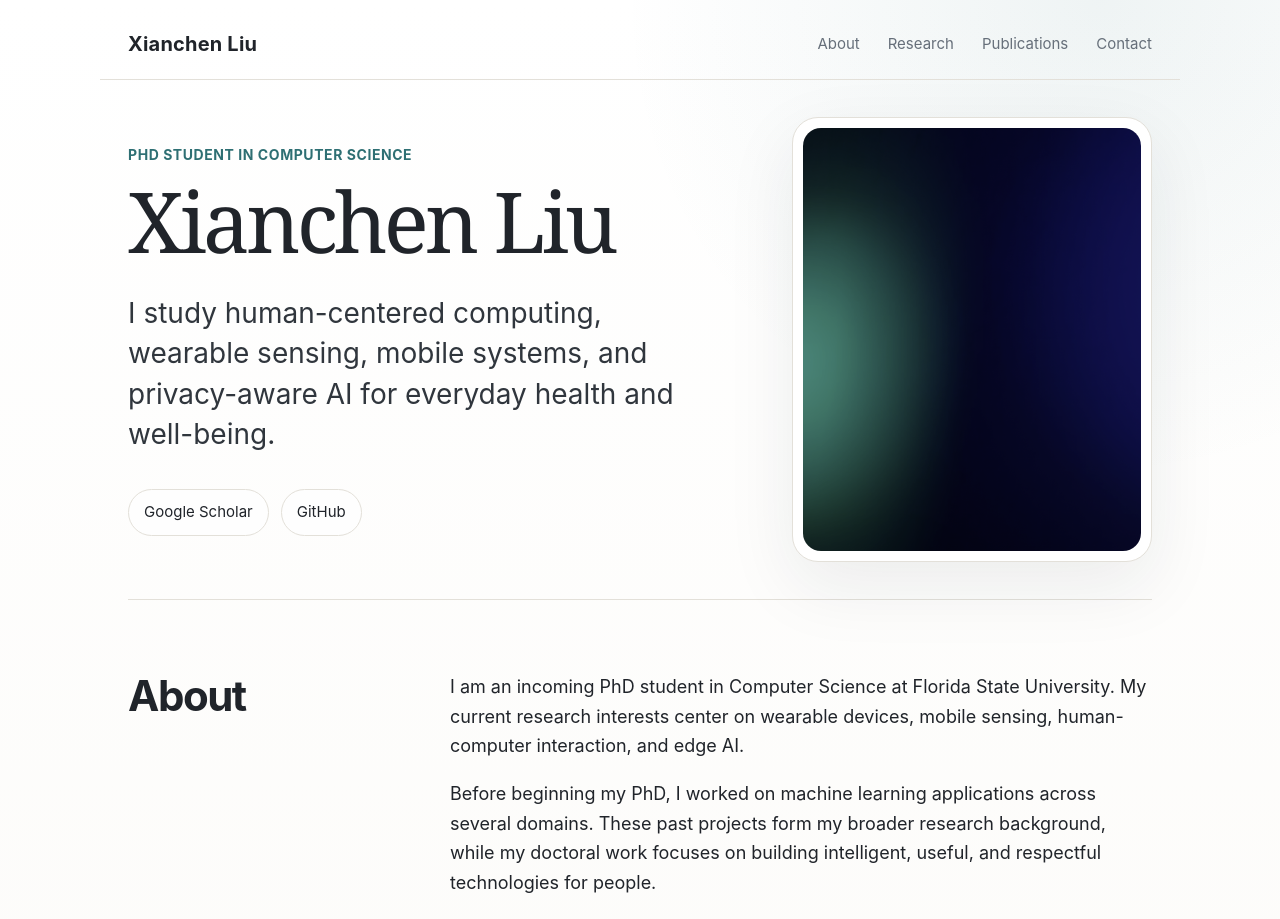
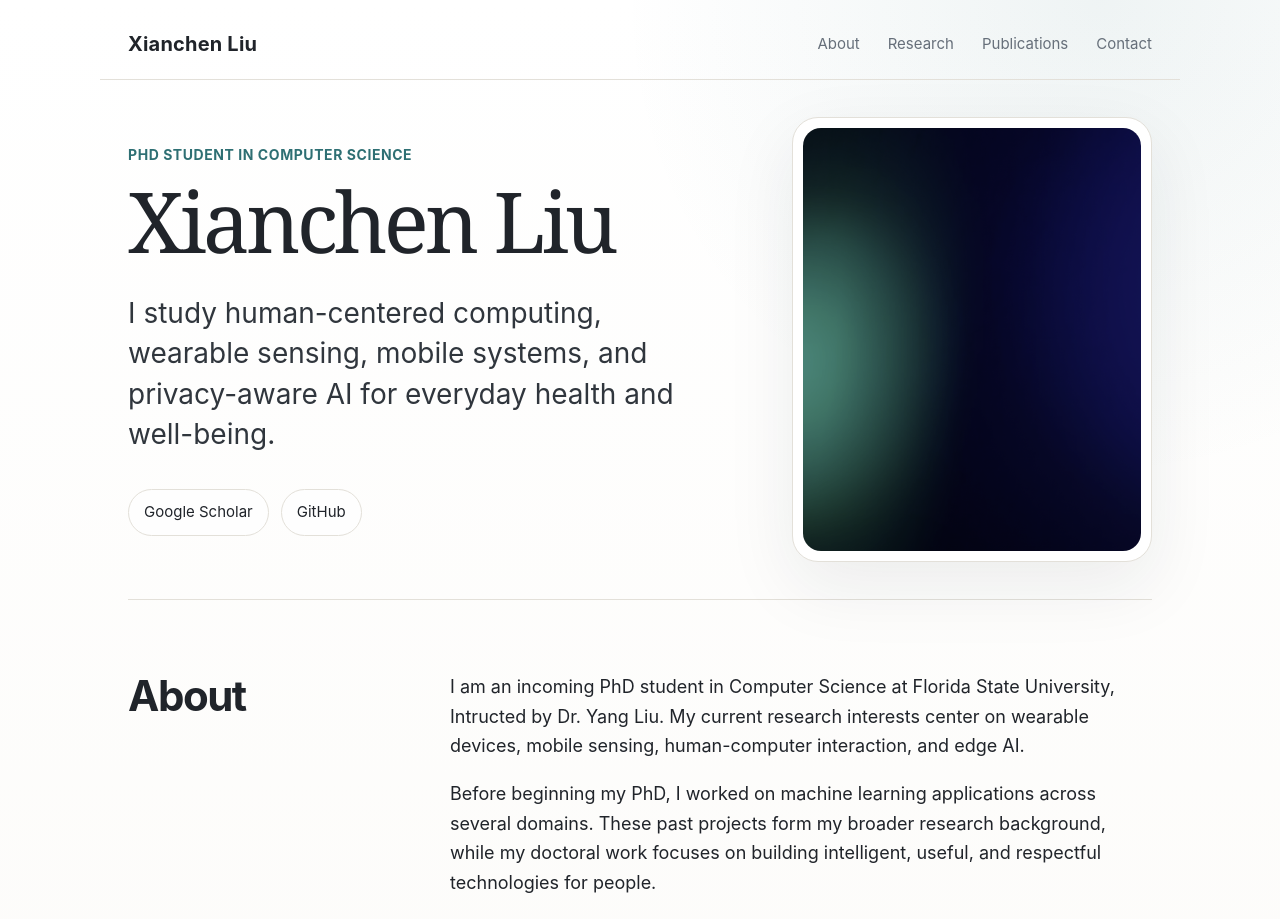
Before and after one commit to xianchen-26/xianchen-26.github.io, a plain HTML site: page index.html in a window 1280 px wide. Shown: the top 919 px of the page. Drawn offline with Linux system fonts and the light colour scheme.

Commit message:
Update introduction with instructor's name

```diff
--- a/index.html
+++ b/index.html
@@ -44,7 +44,7 @@
       </div>
       <div class="content">
         <p>
-          I am an incoming PhD student in Computer Science at Florida State University.
+          I am an incoming PhD student in Computer Science at Florida State University, Intructed by Dr. Yang Liu.
           My current research interests center on wearable devices, mobile sensing,
           human-computer interaction, and edge AI.
         </p>
```
